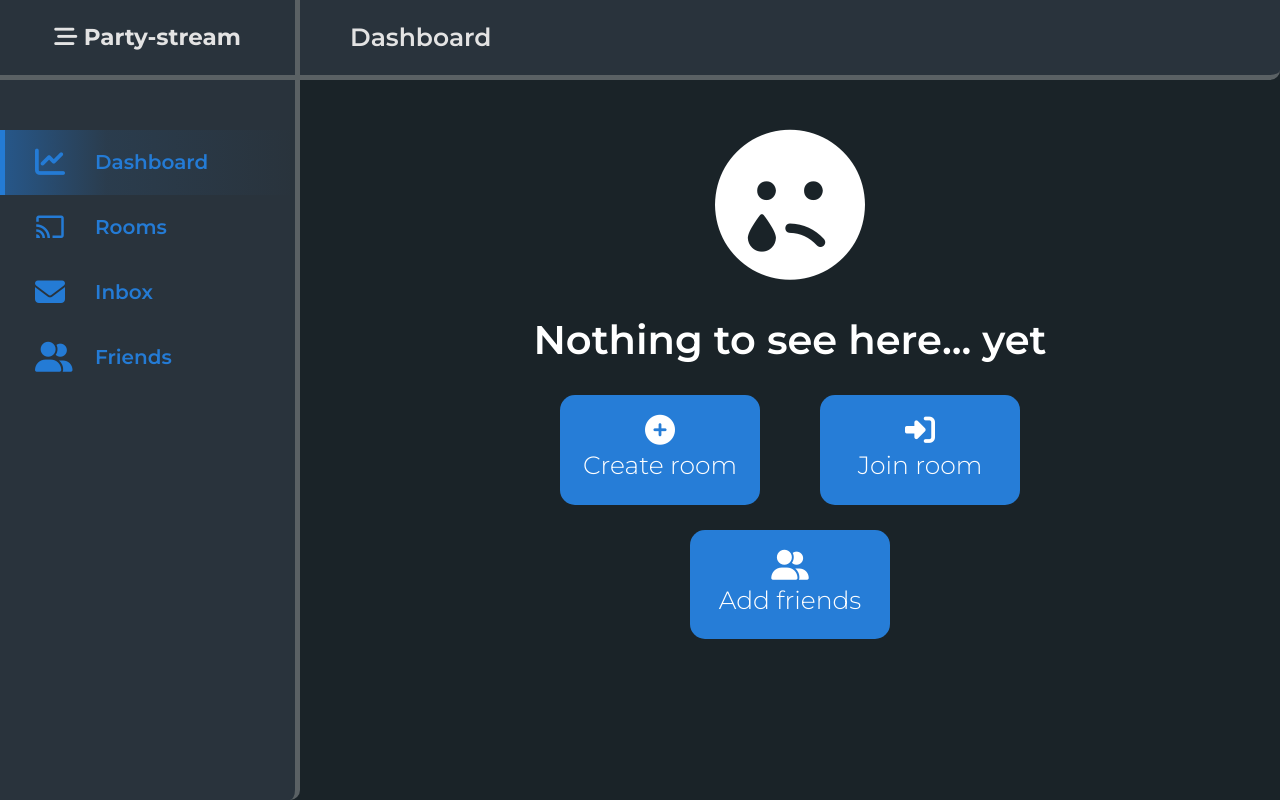
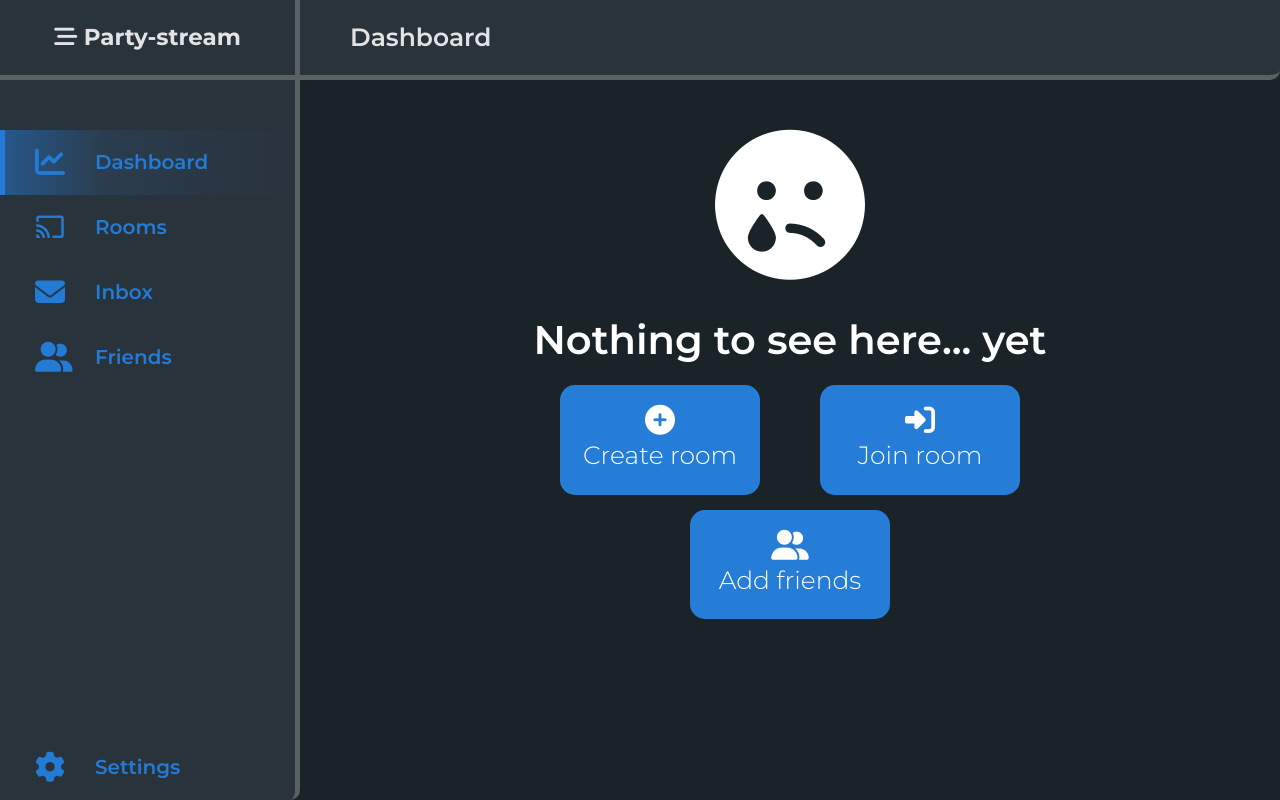
Before and after one commit to code-poltergeists/party-stream, a Vue app: page / in a window 1280 px wide. Built offline with nearby package versions, Linux system fonts and the light colour scheme.

Commit message:
sidebar working; also added router links

```diff
--- a/src/components/Button.vue
+++ b/src/components/Button.vue
@@ -1,5 +1,5 @@
 <template>
-  <div class="button">
+  <div class="button" @click="openDialog(type)">
     <i :class="[icon, 'icon']"></i>
     <div class="text">{{ text }}</div>
   </div>
@@ -12,18 +12,20 @@ import { Component, Prop, Vue } from 'vue-property-decorator';
 export default class Button extends Vue {
   @Prop({ default: '' }) private icon!: string;
   @Prop({ default: '' }) private text!: string;
+  @Prop({ default: '' }) private type!: string;
 }
 </script>
 
 <style scoped lang="scss">
 .button {
-  margin-top: 25px;
+  margin-top: 15px;
   padding: 20px;
   border-radius: 15px;
   text-align: center;
   width: 200px;
   background-color: #267dd7;
   color: white;
+  cursor: pointer;
 }
 
 .icon {
--- a/src/components/Dashboard.vue
+++ b/src/components/Dashboard.vue
@@ -8,13 +8,13 @@
     </div>
     <div class="row no-gutters">
       <div class="col-6 right">
-        <Button icon="fas fa-plus-circle" :text="$t('create-room')"></Button>
+        <Button icon="fas fa-plus-circle" :text="$t('create-room')" type="create-room"></Button>
       </div>
       <div class="col-6 left">
-        <Button icon="fas fa-sign-in-alt" :text="$t('join-room')"></Button>
+        <Button icon="fas fa-sign-in-alt" :text="$t('join-room')" type="join-room"></Button>
       </div>
       <div class="col-12 center">
-        <Button icon="fas fa-user-friends" :text="$t('add-friends')"></Button>
+        <Button icon="fas fa-user-friends" :text="$t('add-friends')" type="add-friends"></Button>
       </div>
     </div>
   </div>
--- /dev/null
+++ b/src/components/Friends.vue
@@ -0,0 +1,15 @@
+<template>
+
+</template>
+
+<script lang="ts">
+import { Component, Prop, Vue } from 'vue-property-decorator';
+import Button from './Button.vue';
+
+@Component
+export default class Friends extends Vue {}
+</script>
+
+<style scoped lang="scss">
+
+</style>
--- /dev/null
+++ b/src/components/Inbox.vue
@@ -0,0 +1,15 @@
+<template>
+
+</template>
+
+<script lang="ts">
+import { Component, Prop, Vue } from 'vue-property-decorator';
+import Button from './Button.vue';
+
+@Component
+export default class Inbox extends Vue {}
+</script>
+
+<style scoped lang="scss">
+
+</style>
--- a/src/components/Logo.vue
+++ b/src/components/Logo.vue
@@ -30,6 +30,15 @@ export default class Logo extends Vue {}
   border-bottom: 5px solid rgb(90, 97, 100);
 }
 
+#logo-container * {
+  -webkit-touch-callout: none; /* iOS Safari */
+  -webkit-user-select: none; /* Safari */
+  -khtml-user-select: none; /* Konqueror HTML */
+  -moz-user-select: none; /* Firefox */
+  -ms-user-select: none; /* Internet Explorer/Edge */
+  user-select: none; /* Non-prefixed version, currently supported by Chrome and Opera */
+}
+
 #logo {
   width: 100%;
 }
--- a/src/components/Menu-item.vue
+++ b/src/components/Menu-item.vue
@@ -1,5 +1,5 @@
 <template>
-  <div :class="{'item': true, 'active': active, 'container-fluid': true}">
+  <div :class="{'item': true, 'active': active, 'container-fluid': true}" @click="toggleMenuItem()">
       <div class="row no-gutters">
         <div class="col-item">
           <i :class="[icon, 'icon']"></i>
@@ -16,9 +16,16 @@ import { Component, Prop, Vue } from 'vue-property-decorator';
 
 @Component
 export default class MenuItem extends Vue {
+  @Prop({ default: 0 }) private index!: number;
   @Prop({ default: '' }) private icon!: string;
   @Prop({ default: '' }) private text!: string;
   @Prop({ default: false }) private active!: boolean;
+  @Prop({ default: '' }) private route!: string;
+
+  private toggleMenuItem() {
+    this.$store.commit('changeMenuItem', this.index);
+    this.$router.push({ name: this.route });
+  }
 }
 </script>
 
@@ -34,6 +41,7 @@ export default class MenuItem extends Vue {
   align-items: center;
   padding-left: 30px;
   border-left: 5px solid transparent;
+  cursor: pointer;
 }
 
 .active {
--- /dev/null
+++ b/src/components/Rooms.vue
@@ -0,0 +1,15 @@
+<template>
+
+</template>
+
+<script lang="ts">
+import { Component, Prop, Vue } from 'vue-property-decorator';
+import Button from './Button.vue';
+
+@Component
+export default class Rooms extends Vue {}
+</script>
+
+<style scoped lang="scss">
+
+</style>
--- /dev/null
+++ b/src/components/Settings.vue
@@ -0,0 +1,15 @@
+<template>
+
+</template>
+
+<script lang="ts">
+import { Component, Prop, Vue } from 'vue-property-decorator';
+import Button from './Button.vue';
+
+@Component
+export default class Settings extends Vue {}
+</script>
+
+<style scoped lang="scss">
+
+</style>
--- a/src/components/Sidebar.vue
+++ b/src/components/Sidebar.vue
@@ -1,10 +1,15 @@
 <template>
   <div id="sidebar">
     <div id="menu-items">
-      <MenuItem icon="fas fa-chart-line" :text="$t('dashboard')" :active="true"></MenuItem>
-      <MenuItem icon="fab fa-chromecast" :text="$t('rooms')" :active="false"></MenuItem>
-      <MenuItem icon="fas fa-envelope" :text="$t('inbox')" :active="false"></MenuItem>
-      <MenuItem icon="fas fa-user-friends" :text="$t('friends')" :key="false"></MenuItem>
+      <MenuItem
+        v-for="item in menuItems"
+        :key="item.text"
+        :icon="item.icon"
+        :text="$t(item.text)"
+        :route="item.text"
+        :index="item.index"
+        :active="$store.state.currentMenuItem == item.index"
+      />
     </div>
   </div>
 </template>
@@ -18,12 +23,53 @@ import MenuItem from './Menu-item.vue';
     MenuItem,
   },
 })
-export default class Sidebar extends Vue {}
+export default class Sidebar extends Vue {
+  private menuItems = [
+    {
+      index: 0,
+      icon: 'fas fa-chart-line',
+      text: 'dashboard',
+    },
+    {
+      index: 1,
+      icon: 'fab fa-chromecast',
+      text: 'rooms',
+    },
+    {
+      index: 2,
+      icon: 'fas fa-envelope',
+      text: 'inbox',
+    },
+    {
+      index: 3,
+      icon: 'fas fa-user-friends',
+      text: 'friends',
+    },
+    {
+      index: 4,
+      icon: 'fas fa-cog',
+      text: 'settings',
+    },
+  ];
+}
 </script>
 
 <style scoped lang="scss">
+#sidebar * {
+  -webkit-touch-callout: none; /* iOS Safari */
+  -webkit-user-select: none; /* Safari */
+  -khtml-user-select: none; /* Konqueror HTML */
+  -moz-user-select: none; /* Firefox */
+  -ms-user-select: none; /* Internet Explorer/Edge */
+  user-select: none; /* Non-prefixed version, currently supported by Chrome and Opera */
+}
+
 #menu-items {
   padding-top: 50px;
+  display: flex;
+  height: 100%;
+  width: 100%;
+  flex-direction: column;
 }
 
 #sidebar {
@@ -33,4 +79,8 @@ export default class Sidebar extends Vue {}
   border-right: 5px solid rgb(90, 97, 100);
   border-bottom-right-radius: 10px;
 }
+
+#menu-items div:last-child {
+  margin-top: auto;
+}
 </style>
--- a/src/components/Topbar.vue
+++ b/src/components/Topbar.vue
@@ -25,6 +25,15 @@ export default class Topbar extends Vue {}
   font-size: 25px;
 }
 
+#topbar * {
+  -webkit-touch-callout: none; /* iOS Safari */
+  -webkit-user-select: none; /* Safari */
+  -khtml-user-select: none; /* Konqueror HTML */
+  -moz-user-select: none; /* Firefox */
+  -ms-user-select: none; /* Internet Explorer/Edge */
+  user-select: none; /* Non-prefixed version, currently supported by Chrome and Opera */
+}
+
 #title {
   margin-left: 50px;
 }
--- a/src/router.ts
+++ b/src/router.ts
@@ -1,6 +1,10 @@
 import Vue from 'vue';
 import Router from 'vue-router';
 import Dashboard from './components/Dashboard.vue';
+import Inbox from './components/Inbox.vue';
+import Rooms from './components/Rooms.vue';
+import Friends from './components/Friends.vue';
+import Settings from './components/Settings.vue';
 
 Vue.use(Router);
 
@@ -13,5 +17,25 @@ export default new Router({
       name: 'dashboard',
       component: Dashboard,
     },
+    {
+      path: '/inbox',
+      name: 'inbox',
+      component: Inbox,
+    },
+    {
+      path: '/rooms',
+      name: 'rooms',
+      component: Rooms,
+    },
+    {
+      path: '/friends',
+      name: 'friends',
+      component: Friends,
+    },
+    {
+      path: '/settings',
+      name: 'settings',
+      component: Settings,
+    },
   ],
 });
--- a/src/store.ts
+++ b/src/store.ts
@@ -5,10 +5,12 @@ Vue.use(Vuex);
 
 export default new Vuex.Store({
   state: {
-
+    currentMenuItem: 0,
   },
   mutations: {
-
+    changeMenuItem(state, n) {
+      state.currentMenuItem = n;
+    },
   },
   actions: {
 
```
